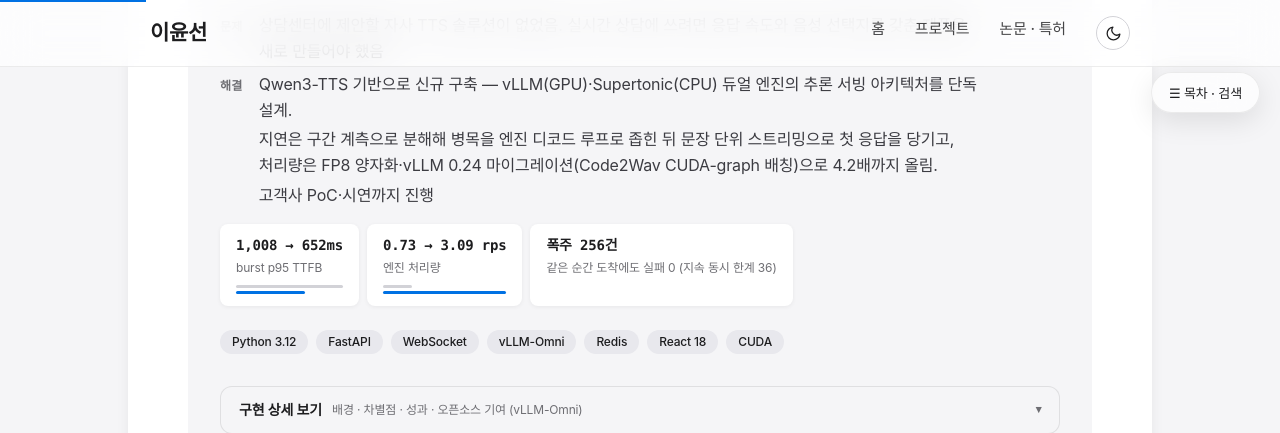
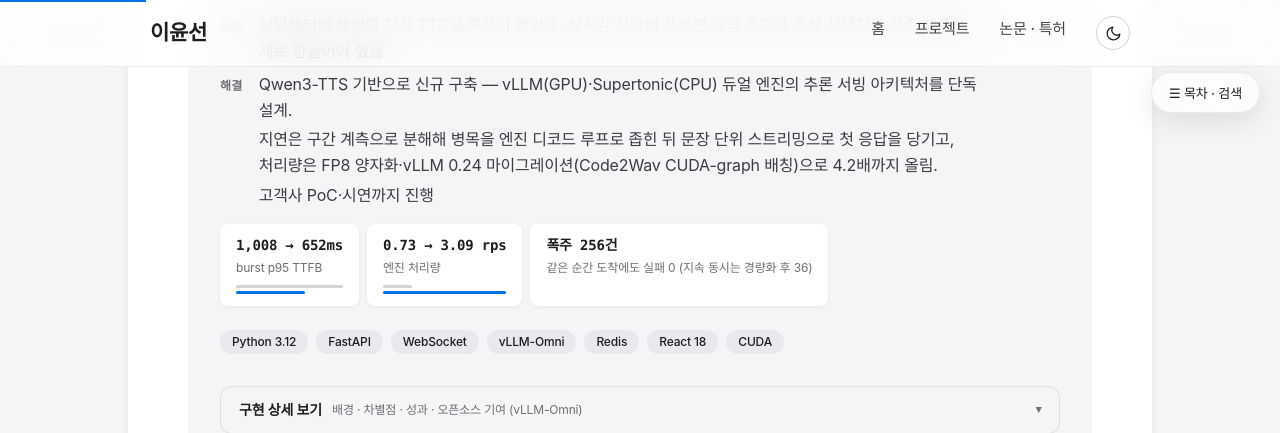
Before and after one commit to ckc5800/ckc5800.github.io, a Jekyll site: the page built from projects.html, in a window 1280 px wide and 900 px high, scrolled down 1210 px. Shown: the top 433 px of the window. Built offline with Jekyll 4.4.1, drawn with Linux system fonts in a browser that asks for light colours; some web fonts are replaced.

Commit message:
TTS 저장소 1차 출처 대조 — 0.68→1.41 옛 주장 정정, 36의 소속 분리
사내 TTS 저장소를 받아 `vllm_0.24_업그레이드_벤치마크_2026-07-13.md`(히스토리
57f18ce에서 복원)와 `성능_검증_리포트_2026-07-20.md`, README로 전수 대조.

- "자체 튜닝(FP8·executor)으로 0.68 → 1.41 rps"는 저장소가 스스로 정정한 옛 주장.
  실측은 0.22에서 uni가 mp 대비 +6%(0.68 → 0.73)이고 conc16에서 엔진 사망.
  상승분 대부분은 0.24 네이티브 파이프라인 → 문장을 실측대로 고쳐 씀.
- 동시 스트림 한계 36은 2026-07-28 · 0.6B 경량화 후 값이고,
  256 accept · 8.7 rps · TTFB p50 70ms는 2026-07-20 경량화 전 값.
  한 문장에 섞여 있던 것을 분리하고 측정일을 병기.

0.73 → 3.09 rps(4.2배)는 벤치마크 요약표의 "각자 최대 안정치" 행 그대로라 유지.

Co-Authored-By: Claude Opus 5 <noreply@anthropic.com>

```diff
--- a/projects.html
+++ b/projects.html
@@ -139,7 +139,7 @@ title: 프로젝트
     <div class="metrics">
         <div class="metric"><span class="metric-value">1,008 → 652ms</span><span class="metric-label">burst p95 TTFB</span></div>
         <div class="metric"><span class="metric-value">0.73 → 3.09 rps</span><span class="metric-label">엔진 처리량</span></div>
-        <div class="metric"><span class="metric-value">폭주 256건</span><span class="metric-label">같은 순간 도착에도 실패 0 (지속 동시 한계 36)</span></div>
+        <div class="metric"><span class="metric-value">폭주 256건</span><span class="metric-label">같은 순간 도착에도 실패 0 (지속 동시는 경량화 후 36)</span></div>
     </div>
     <div class="tech-tags">
         <span class="tech-tag">Python 3.12</span>
@@ -181,8 +181,8 @@ title: 프로젝트
 
 <h4 class="detail-head">성과</h4>
     <ul class="detail-list">
-        <li><span class="sentence">자체 튜닝(FP8·executor)으로 <strong>0.68 → 1.41 rps</strong>, 엔진을 옮긴 뒤 최대 안정치 <strong>3.09 rps</strong>.</span><span class="sentence">측정 조건별 비교는 차별점 ②에 정리</span></li>
-        <li><span class="sentence">부하 테스트를 3층으로 설계 — 스모크(생사 확인) → 순간 폭주(동시 4~256 워커가 같은 순간 도착) → 지속 부하(Poisson 도착 모사, 텍스트 길이 3종·화자 5명·캐시 히트 30% 반영, 시나리오별 3분).</span><span class="sentence"><strong>256건이 같은 순간 도착하는 폭주에도 실패 0</strong>, 지속 부하 <strong>TTFB p50 70ms</strong>(p95 219 · p99 292ms) · 최대 처리량 <strong>8.7 rps</strong>, 동시 스트림 수용 한계는 <strong>36</strong>으로 실측 (2026.07)</span></li>
+        <li><span class="sentence">0.22 에서는 executor 를 uni 로 바꿔도 <strong>0.68 → 0.73 rps(+6%)</strong>에 그쳤고 conc16 에서 엔진이 죽었음 — 병목이 executor 가 아니라 엔진 버전이었음. 0.24 로 옮긴 뒤 최대 안정치 <strong>3.09 rps</strong>(conc32, conc48까지 err=0).</span><span class="sentence">측정 조건별 비교는 차별점 ②에 정리</span></li>
+        <li><span class="sentence">부하 테스트를 3층으로 설계 — 스모크(생사 확인) → 순간 폭주(동시 4~256 워커가 같은 순간 도착) → 지속 부하(Poisson 도착 모사, 텍스트 길이 3종·화자 5명·캐시 히트 30% 반영, 시나리오별 3분).</span><span class="sentence"><strong>256건이 같은 순간 도착하는 폭주에도 실패 0</strong>, 지속 부하 <strong>TTFB p50 70ms</strong>(p95 219 · p99 292ms) · 최대 처리량 <strong>8.7 rps</strong> (2026.07.20 실측)</span></li>
         <li>32개 언어 지원 단일 플랫폼 (vLLM 10개 + Supertonic 22개)</li>
         <li>ITN 정규화 정확도 50.1% → 70.9% (검증셋 기준)</li>
         <li><span class="sentence">같은 GPU에서 <strong>burst p95 TTFB 1,008ms → 652ms</strong> (동시 20 기준). ≤500ms는 달성 불가에서 동시 15로, ≤1000ms는 20~25에서 30으로 올랐다.</span><span class="sentence">동시 스트림 수용 한계 36 실측 (2026.07 말)</span></li>
```
Also changed, not shown: 1 other file.
